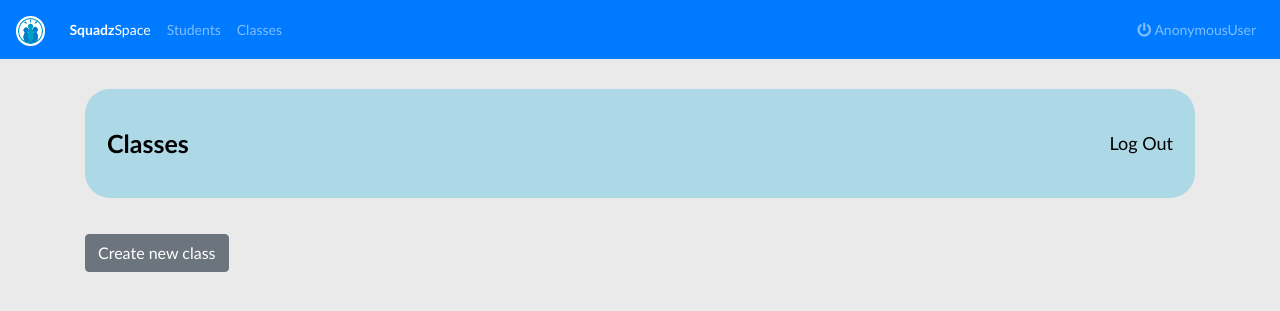
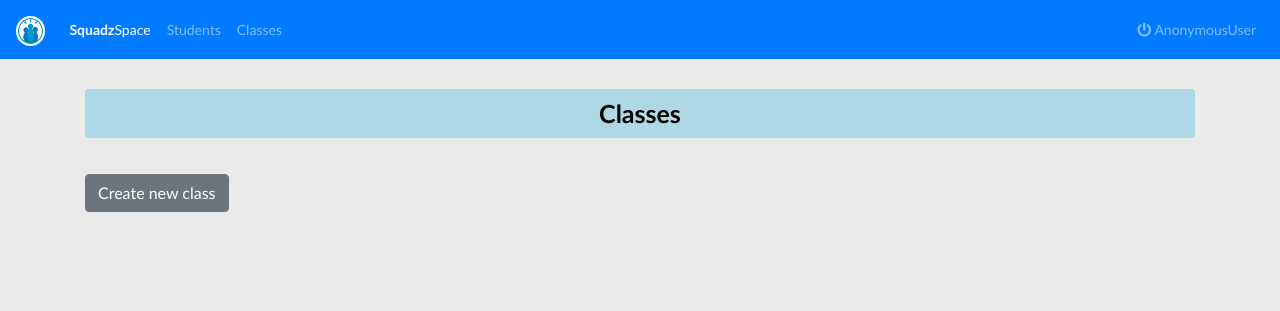
Before and after one commit to ldourlain/squads, a Django app: page /classes/ in a window 1280 px wide. Shown: the top 311 px of the page. Run offline with Django 3.2, Linux system fonts and the light colour scheme; data that the repository does not hold is empty; parts of the project's set-up code (start-up, migrations or seed data) failed here and were passed over; some libraries are stand-ins or nearby versions.

Commit message:
update templates for consistency

```diff
--- a/project/Squads/templates/add_class_students.html
+++ b/project/Squads/templates/add_class_students.html
@@ -4,7 +4,7 @@
 {% load staticfiles %}
 {% block main %}
     <div class="container">
-    <h2>Add New Class Students</h2>
+    <h1>Add New Class Students</h1>
         <form method="POST">{% csrf_token %}
             {{ form.as_p }}
             <button type="submit">Save</button>
--- a/project/Squads/templates/classes.html
+++ b/project/Squads/templates/classes.html
@@ -2,89 +2,10 @@
 
 
 {% load staticfiles %}
-{% block header %}
-    <style>
-        body{
-	background: #eaeaea repeat-x 0 -30px;
-	font-family: "Trebuchet MS",Arial,Verdana,sans-serif;
-	font-size:14px;
-	//background-attachment: fixed;
-}
-/*    #header {
-        padding-top: 20px;
-        padding-left: 20px;
-        font-family: "Trebuchet MS",Arial,Verdana,sans-serif;
-        height: 100px;
-        font-size:30px;
-
-}*/
-        .header {
-  overflow: hidden;
-  background-color:  #add8e6;
-  border-radius: 25px;
-  padding: 30px 10px;
-}
-        #class{
-            padding-top: 20px;
-        }
-        .classList{
-            font-size: 16px;
-            list-style: none;
-  padding: 0;
-
-        }
-        .classes{
-            padding: 5px 10px;
-  background-color: #EEEEEE;
-  border: 1px solid #DDDDDD;
-        }
-        .classes:hover{
-            background-color: #ddd;
-  color: black;
-
-        }
-
-.header a {
-  float: left;
-  color: black;
-  text-align: center;
-  padding: 12px;
-  text-decoration: none;
-  font-size: 18px;
-  line-height: 25px;
-  border-radius: 4px;
-}
-
-.header a.title {
-  font-size: 25px;
-  font-weight: bold;
-
-}
-
-.header-right:hover {
-  background-color: #ddd;
-  color: black;
-}
-
-.header a.active {
-  background-color: dodgerblue;
-  color: white;
-}
-
-.header-right {
-  float: right;
-}
-
-    </style>
-{% endblock %}
 {% block main %}
 <div class = container>
-    <div class="header">
-  <a href="#default" class="title">Classes</a>
-  <div class="header-right">
-    <a href="{% url 'logout' %}">Log Out</a>
-  </div>
-</div>
+    <div class="header">Classes
+    </div>
     <div id = "class">
         <ul class = "classList">
             {% for class in classes %}
--- a/project/Squads/templates/classroom.html
+++ b/project/Squads/templates/classroom.html
@@ -10,10 +10,10 @@
             {% for student in students %}
                 <li>{{ student.full_name }}</li>
             {% endfor %}
+        </ul>
         <form action="{% url 'add_class_student' classroom_id %}">
-             <button type="submit">Add Students</button>
+             <button type="submit" class="btn btn-secondary">Add Students</button>
         </form>
-        </ul>
     </div>
     </div>
 {% endblock %}
--- a/project/Squads/templates/main_base.html
+++ b/project/Squads/templates/main_base.html
@@ -1,6 +1,68 @@
 {% extends 'base.html' %}
 {% load staticfiles %}
 {% block title %}SquadzSpace{% endblock %}
+
+{% block header %}
+    <style>
+        body{
+	background: #eaeaea repeat-x 0 -30px;
+	font-family: "Trebuchet MS",Arial,Verdana,sans-serif;
+	font-size:14px;
+	//background-attachment: fixed;
+}
+/*    #header {
+        padding-top: 20px;
+        padding-left: 20px;
+        font-family: "Trebuchet MS",Arial,Verdana,sans-serif;
+        height: 100px;
+        font-size:30px;
+
+}*/
+        .header, h1 {
+  overflow: hidden;
+  background-color:  #add8e6;
+  border-radius: 25px;
+  padding: 30px 10px;
+}
+        #class{
+            padding-top: 20px;
+        }
+        .classList{
+            font-size: 16px;
+            list-style: none;
+  padding: 0;
+
+        }
+        .classes{
+            padding: 5px 10px;
+  background-color: #EEEEEE;
+  border: 1px solid #DDDDDD;
+        }
+        .classes:hover{
+            background-color: #ddd;
+  color: black;
+
+        }
+
+.header, h1 {
+  color: black;
+  text-align: center;
+  padding: 12px;
+  text-decoration: none;
+  font-size: 25px;
+  line-height: 25px;
+  border-radius: 4px;
+  font-weight: bold;
+}
+
+    select#id_student_ids {
+        height: 400px;
+        display: block;
+        width: 400px;
+    }
+
+    </style>
+{% endblock %}
 {% block nav %}
     <nav class="navbar navbar-expand-sm navbar-dark bg-primary" style="margin-bottom: 30px;">
         <div class="navbar-header">
--- a/project/Squads/templates/new_students.html
+++ b/project/Squads/templates/new_students.html
@@ -4,12 +4,12 @@
 {% load staticfiles %}
 {% block main %}
     <div class="container">
-        <h2>Add New Student</h2>
+        <h1>Add New Student</h1>
 
         <form method="POST">{% csrf_token %}
             {{ form.as_p }}
-            <button type="submit">Save</button>
-            <button> <a href="{% url 'students' %}">Back</button>
+            <button type="submit" class="btn btn-secondary">Save</button>
+            <a href="{% url 'students' %}" class="btn btn-secondary">Back</a>
         </form>
 
         </div>
--- a/project/Squads/templates/students.html
+++ b/project/Squads/templates/students.html
@@ -4,6 +4,7 @@
 {% load staticfiles %}
 {% block main %}
     <div class="container">
+    <h1>Students</h1>
         <ul>
             {% for student in students %}
                 <li>{{ student.full_name }}</li>
@@ -11,7 +12,7 @@
         </ul>
 
         <form action={% url 'add_students' %}>
-            <button type="submit">Add new student</button>
+            <button type="submit" class="btn btn-secondary">Add new student</button>
         </form>
 
     </div>
--- a/project/Users/views.py
+++ b/project/Users/views.py
@@ -7,7 +7,7 @@ from django.http import HttpResponse
 
 def home(request):
     if request.user.is_authenticated:
-        return redirect('dashboard')
+        return redirect('classes')
 
     return redirect("login")
 
```
Also changed, not shown: project/Squads/templates/new-class.html (+6 -28 lines).
